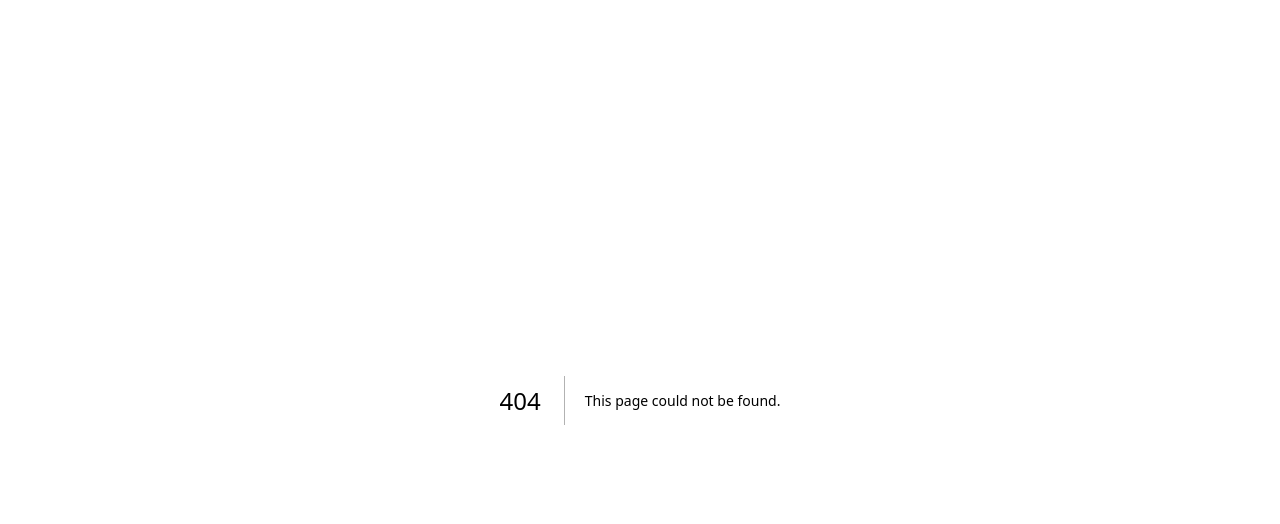
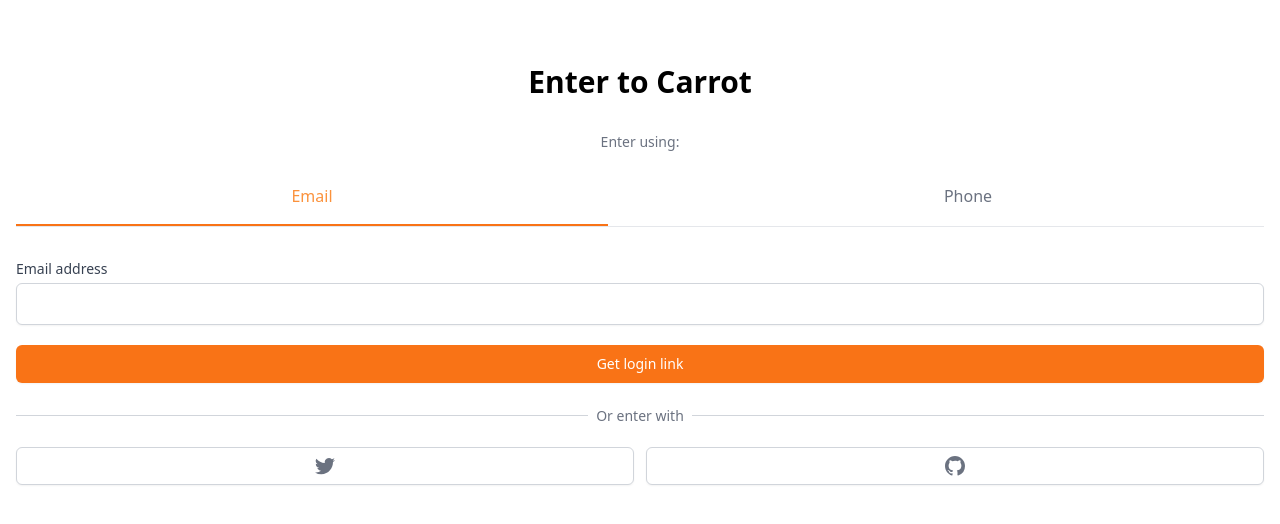
Before and after one commit to LEEHYEYEONG/carrot-market, a Next.js app: page /enter in a window 1280 px wide. Before the commit this address had no page. Shown: the top 524 px of the page. Built offline with nearby package versions, Linux system fonts and the light colour scheme.

Commit message:
auth part

```diff
--- /dev/null
+++ b/pages/enter.tsx
@@ -0,0 +1,112 @@
+import { useState } from "react";
+
+function cls(...classname: string[]) {
+  return classname.join(" ");
+}
+
+export default function Enter() {
+  const [method, setMethod] = useState<"email" | "phone">("email");
+  const onEmailClick = () => setMethod("email");
+  const onPhoneClick = () => setMethod("phone");
+  return (
+    <div className="mt-16 px-4">
+      <h3 className="text-3xl font-bold text-center">Enter to Carrot</h3>
+      <div className="mt-8">
+        <div className="flex flex-col items-center">
+          <h5 className="text-sm text-gray-500 font-medium">Enter using:</h5>
+          <div className="grid border-b w-full mt-8 grid-cols-2 gap-16">
+            <button
+              className={cls(
+                "pb-4 font-medium border-b-2",
+                method === "email"
+                  ? " border-orange-500 text-orange-400"
+                  : "border-transparent text-gray-500"
+              )}
+              onClick={onEmailClick}
+            >
+              Email
+            </button>
+            <button
+              className={cls(
+                "pb-4 font-medium border-b-2",
+                method === "phone"
+                  ? " border-orange-500 text-orange-400"
+                  : "border-transparent text-gray-500"
+              )}
+              onClick={onPhoneClick}
+            >
+              Phone
+            </button>
+          </div>
+        </div>
+        <form className="flex flex-col mt-8">
+          <label className="text-sm font-medium text-gray-700">
+            {method === "email" ? "Email address" : null}
+            {method === "phone" ? "Phone number" : null}
+          </label>
+          <div className="mt-1">
+            {method === "email" ? (
+              <input
+                type="email"
+                className="appearance-none w-full px-3 py-2 border border-gray-300 rounded-md shadow-sm placeholder-gray-400 focus:outline-none focus:ring-orange-500 foucs:border-orange-500"
+                required
+              />
+            ) : null}
+            {method === "phone" ? (
+              <div className="flex rounded-md shadow-sm">
+                <span className="flex items-center justify-center px-3 rounded-l-md border border-r-0 border-gray-300 bg-gray-50 text-gray-500 select-none text-sm">
+                  +82
+                </span>
+                <input
+                  type="number"
+                  className="py-2 px-4 border border-transparent appearance-none w-full border-gray-300 rounded-md rounded-l-none shadow-sm placeholder-gray-400 focus:outline-none focus:ring-orange-500 foucs:border-orange-500"
+                  required
+                />
+              </div>
+            ) : null}
+          </div>
+          <button className="mt-5 bg-orange-500 hover:bg-orange-600 text-white py-2 px-4 border border-transparent rounded-md shadow-sm text-sm font-medium focus:ring-2 focus:ring-offset-2 focus:ring-orange-500 focus:outline-none">
+            {method === "email" ? "Get login link" : null}
+            {method === "phone" ? "Get one-time password" : null}
+          </button>
+        </form>
+        <div className="mt-8">
+          <div className="relative">
+            <div className="absolute w-full border-t border-gray-300" />
+            <div className="relative -top-3 text-center">
+              <span className="bg-white px-2 text-sm text-gray-500">
+                Or enter with
+              </span>
+            </div>
+          </div>
+          <div className="grid grid-cols-2 gap-3 mt-2">
+            <button className="flex justify-center items-center py-2 px-4 border border-gray-300 rounded-md shadow-sm bg-white text-sm font-medium text-gray-500 hover:bg-gray-50">
+              <svg
+                className="w-5 h-5"
+                aria-hidden="true"
+                fill="currentColor"
+                viewBox="0 0 20 20"
+              >
+                <path d="M6.29 18.251c7.547 0 11.675-6.253 11.675-11.675 0-.178 0-.355-.012-.53A8.348 8.348 0 0020 3.92a8.19 8.19 0 01-2.357.646 4.118 4.118 0 001.804-2.27 8.224 8.224 0 01-2.605.996 4.107 4.107 0 00-6.993 3.743 11.65 11.65 0 01-8.457-4.287 4.106 4.106 0 001.27 5.477A4.073 4.073 0 01.8 7.713v.052a4.105 4.105 0 003.292 4.022 4.095 4.095 0 01-1.853.07 4.108 4.108 0 003.834 2.85A8.233 8.233 0 010 16.407a11.616 11.616 0 006.29 1.84" />
+              </svg>
+            </button>
+            <button className="flex justify-center items-center py-2 px-4 border border-gray-300 rounded-md shadow-sm bg-white text-sm font-medium text-gray-500 hover:bg-gray-50">
+              <svg
+                className="w-5 h-5"
+                aria-hidden="true"
+                fill="currentColor"
+                viewBox="0 0 20 20"
+              >
+                <path
+                  fillRule="evenodd"
+                  d="M10 0C4.477 0 0 4.484 0 10.017c0 4.425 2.865 8.18 6.839 9.504.5.092.682-.217.682-.483 0-.237-.008-.868-.013-1.703-2.782.605-3.369-1.343-3.369-1.343-.454-1.158-1.11-1.466-1.11-1.466-.908-.62.069-.608.069-.608 1.003.07 1.531 1.032 1.531 1.032.892 1.53 2.341 1.088 2.91.832.092-.647.35-1.088.636-1.338-2.22-.253-4.555-1.113-4.555-4.951 0-1.093.39-1.988 1.029-2.688-.103-.253-.446-1.272.098-2.65 0 0 .84-.27 2.75 1.026A9.564 9.564 0 0110 4.844c.85.004 1.705.115 2.504.337 1.909-1.296 2.747-1.027 2.747-1.027.546 1.379.203 2.398.1 2.651.64.7 1.028 1.595 1.028 2.688 0 3.848-2.339 4.695-4.566 4.942.359.31.678.921.678 1.856 0 1.338-.012 2.419-.012 2.747 0 .268.18.58.688.482A10.019 10.019 0 0020 10.017C20 4.484 15.522 0 10 0z"
+                  clipRule="evenodd"
+                />
+              </svg>
+            </button>
+          </div>
+        </div>
+      </div>
+    </div>
+  );
+}
```
